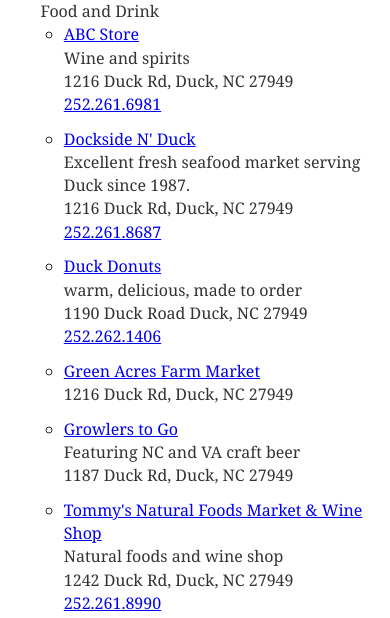
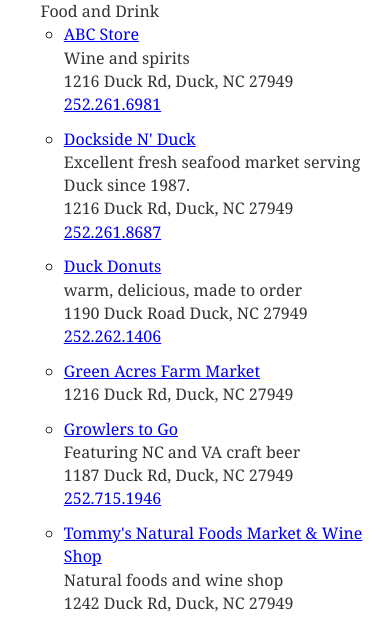
Before and after one commit to georgetownsands/georgetownsands.github.io, a Gatsby site: page /shopping in a window 390 px wide. Shown: the part 224-842 px from the top of the page. Built offline with nearby package versions, Linux system fonts and the light colour scheme; Gatsby itself is replaced by a stand-in of ours.

Commit message:
added phone number

```diff
--- a/data/area.js
+++ b/data/area.js
@@ -170,6 +170,7 @@ export default [
             name: "Growlers to Go",
             description: "Featuring NC and VA craft beer",
             address: "1187 Duck Rd, Duck, NC 27949",
+            phoneNumber: "252.715.1946",
             searchWords: "beer",
             webSite: "https://www.craftbeerobx.com/",
           },
```
